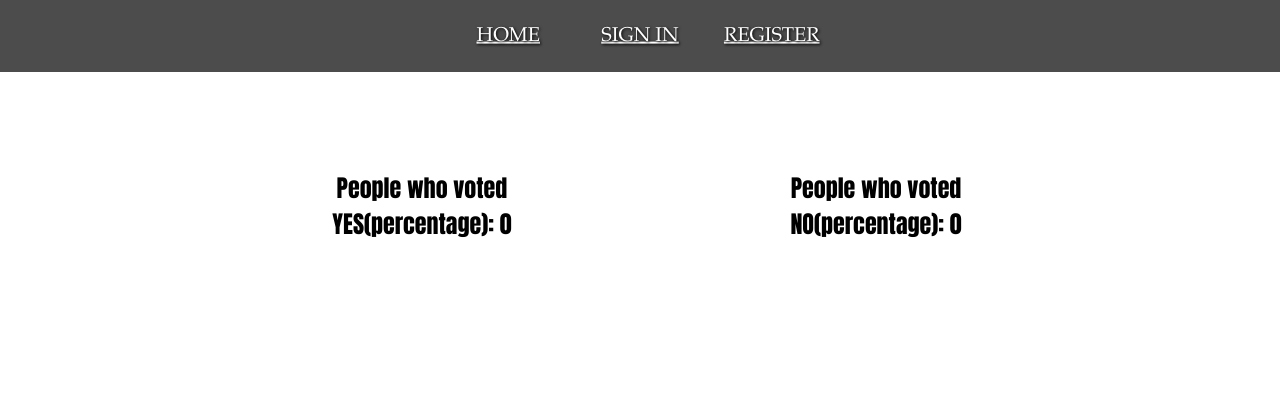
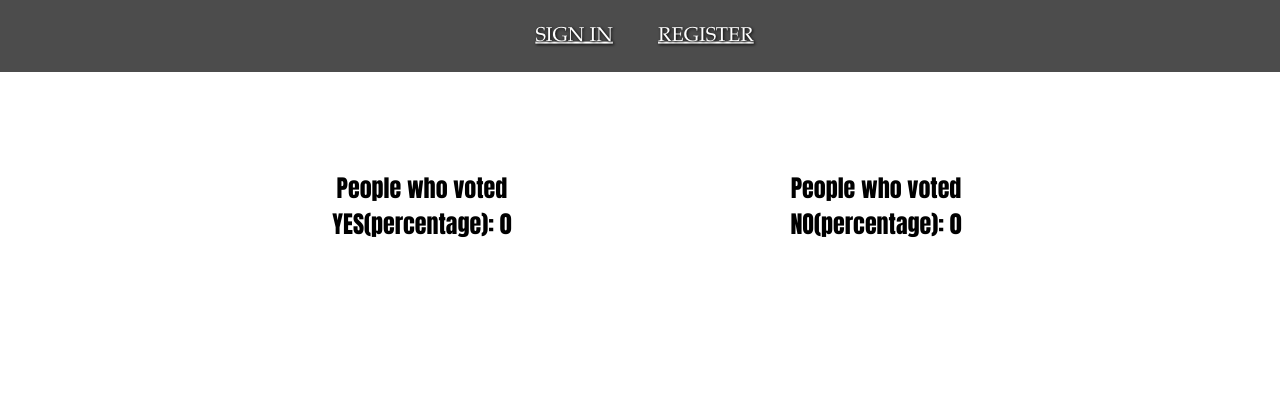
Before and after one commit to rumeleazar/PopUpProjectWithLogin, a Flask app: page / in a window 1280 px wide. Shown: the top 420 px of the page. Run offline with Flask 2, Linux system fonts and the light colour scheme; data comes from the database, SQL or seed files in the repository.

Commit message:
fixed bugs

```diff
--- a/templates/layout.html
+++ b/templates/layout.html
@@ -17,7 +17,7 @@
         <nav>
             <ul>
                 {% if not session['username'] %}
-                        <li><a href = {{ url_for("index") }}>Home</a></li>
+
                         <li><a href = {{ url_for("login") }}>Sign in</a></li>
                         <li><a  href = {{ url_for("register") }}>Register</a></li>
                 {% else %}
```
